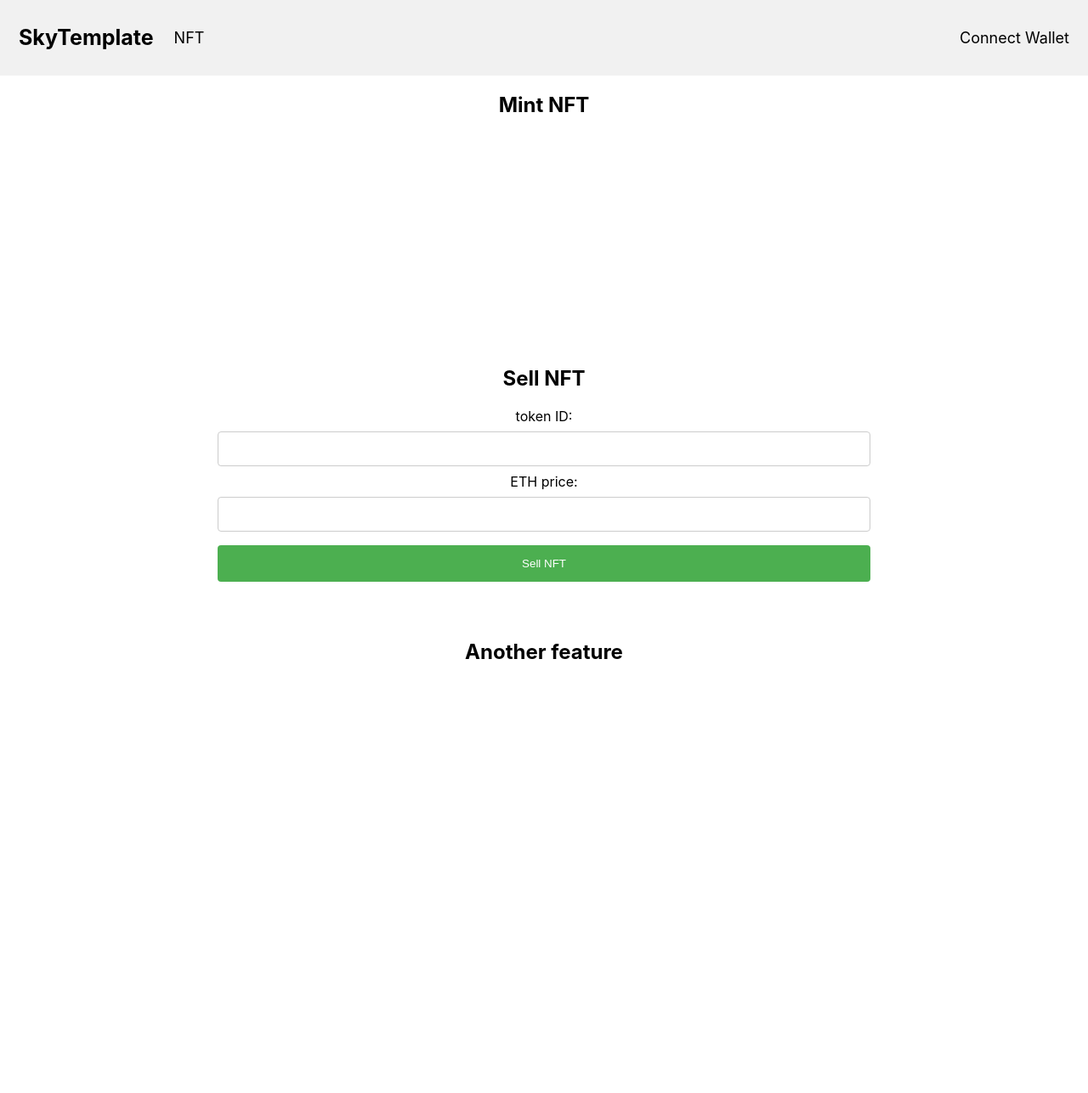
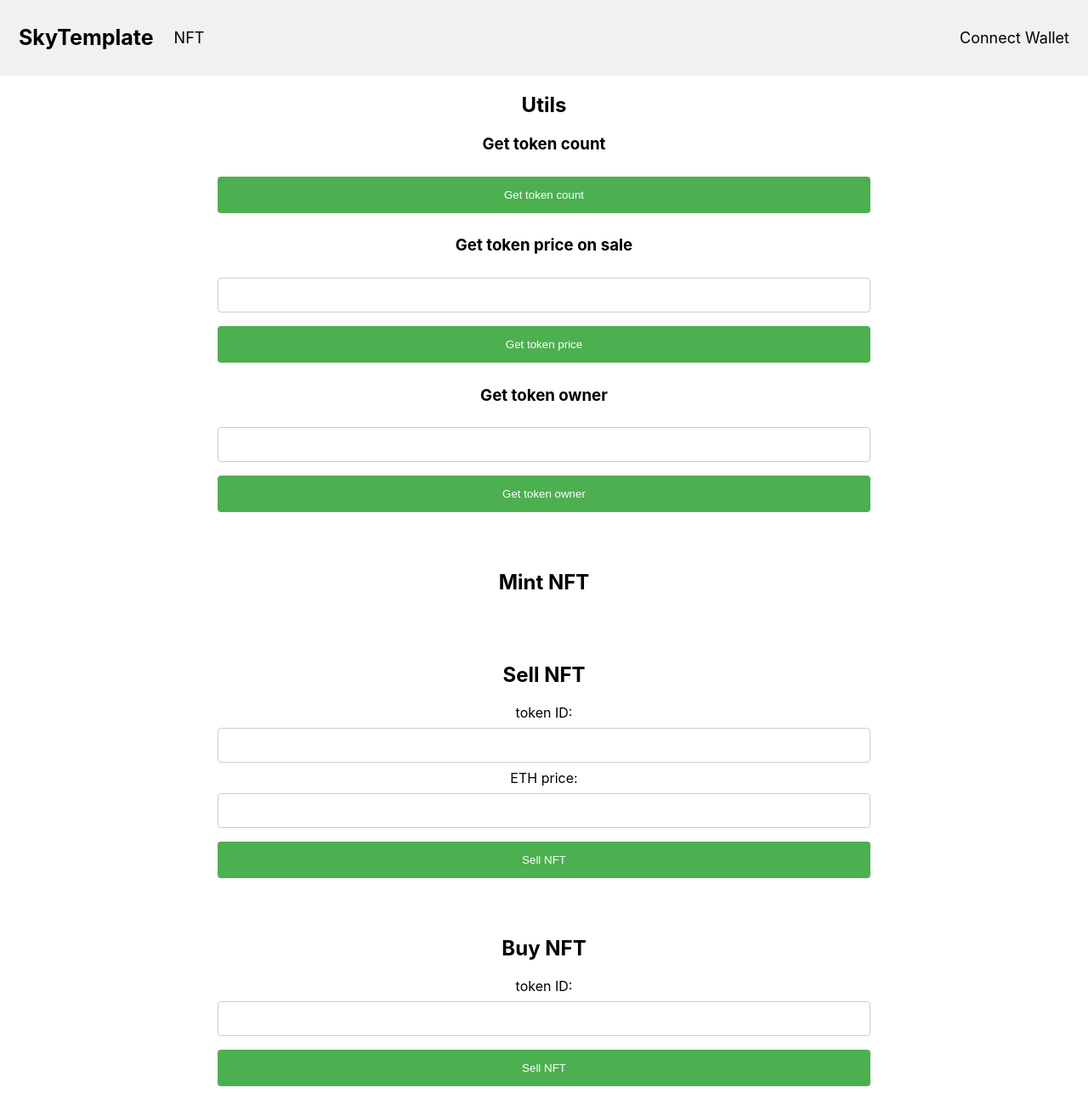
Before and after one commit to skygate/fe-internship2022, a React (Create React App) app in the folder frontend/: page / in a window 1280 px wide. Shown: the whole page at 85% size. Before the commit the page ends 1014 px from the top, so only its background shows below. Built offline with nearby package versions, Linux system fonts and the light colour scheme.

Commit message:
[NMI-10] Added frontend to buy feature and small fixes.

```diff
--- /dev/null
+++ b/frontend/src/components/buyToken/BuyToken.jsx
@@ -0,0 +1,34 @@
+import '../mainContext/mainContext.css';
+import { getContractComponents } from '../../helpers.jsx';
+import { ethers } from 'ethers';
+
+
+const BuyToken = (props) => {
+    const butToken = async () => {
+        if(props.activeAccountProps) {
+            const [address, provider, signer, contract] = getContractComponents();
+
+            const tokenId = document.getElementById('buyTokenId').value;
+            const tokenIdPrice = parseInt((await contract.tokenIdToPriceOnSale(tokenId))._hex);
+            await contract.buyTokenOnSale(tokenId, {value: tokenIdPrice.toString()})
+                .then(() => { console.log(`>>> Token ${tokenId} has been bougth for ${tokenIdPrice/10**18} ETH!`); })
+                .catch((error) => {
+                    console.log(error.data.message);
+                })
+        } else {
+            console.log(">>> Please login to perform this action!");
+        }
+    };
+
+    return (
+        <div className="center">
+            <div>
+                <label>token ID:</label>
+                <input id="buyTokenId" type="text"></input><br />
+                <button onClick={butToken} type="submit">Sell NFT</button>
+            </div>
+        </div>
+    );
+};
+
+export default BuyToken;
--- a/frontend/src/components/chooseProvider/ChooseProvider.jsx
+++ b/frontend/src/components/chooseProvider/ChooseProvider.jsx
@@ -30,8 +30,10 @@ const ChooseProvider = (props) => {
     window.ethereum.on('accountsChanged', connect);
 
     return (
-        <div className="center">
+        <div className="container">
+          <div className="section1">
             <button onClick={connect} type="submit">Browser Extension Wallets(MetaMask, CoinBase)</button>
+          </div>
         </div>
     );
 };
--- a/frontend/src/components/mainContext/MainContext.jsx
+++ b/frontend/src/components/mainContext/MainContext.jsx
@@ -1,20 +1,27 @@
 import './mainContext.css';
+import Utils from '../utils/Utils';
 import StartSale from '../startSale/StartSale';
+import BuyToken from '../buyToken/BuyToken';
 
 const MainContext = (props) => {
 
     return (
         <div className="container">
             <div className="section1">
+                <h2>Utils</h2>
+                <Utils activeAccountProps = {props.activeAccountProps}/>
+            </div>
+            <div className="section2">
                 <h2>Mint NFT</h2>
                 {/* <MintNFT /> */}
             </div>
-            <div className="section2">
+            <div className="section3">
                 <h2>Sell NFT</h2>
                 <StartSale activeAccountProps = {props.activeAccountProps}/>
             </div>
-            <div className="section3">
-                <h2>Another feature</h2>
+            <div className="section4">
+                <h2>Buy NFT</h2>
+                <BuyToken activeAccountProps = {props.activeAccountProps}/>
             </div>
         </div>
     );
--- a/frontend/src/components/mainContext/mainContext.css
+++ b/frontend/src/components/mainContext/mainContext.css
@@ -2,7 +2,6 @@
   display: grid;
   width: 60%;
   grid-template-columns: 1fr 1fr 1fr;
-  grid-template-rows: 1fr 1fr 1fr;
   gap: 40px 0px;
   grid-auto-flow: row;
   margin-top: 40px;
@@ -10,11 +9,9 @@
   grid-template-areas:
     'section1 section1 section1'
     'section2 section2 section2'
-    'section3 section3 section3';
+    'section3 section3 section3'
+    'section4 section4 section4';
 }
-/* div[class*="section"] {
-    border-style: solid;
-    border-color: red;} */
 
 .section1 {
   grid-area: section1;
@@ -24,6 +21,9 @@
 }
 .section3 {
   grid-area: section3;
+}
+.section4 {
+  grid-area: section4;
 }
 
 input[type='text'],
--- a/frontend/src/components/startSale/StartSale.jsx
+++ b/frontend/src/components/startSale/StartSale.jsx
@@ -1,5 +1,6 @@
 import '../mainContext/mainContext.css';
 import { getContractComponents } from '../../helpers.jsx';
+import { ethers } from 'ethers';
 
 
 const StartSale = (props) => {
@@ -7,16 +8,16 @@ const StartSale = (props) => {
         if(props.activeAccountProps) {
             const [address, provider, signer, contract] = getContractComponents();
 
-            const tokenId = document.getElementById('sellTokenId').value
-            const price = document.getElementById('sellTokenPrice').value
+            const tokenId = document.getElementById('sellTokenId').value;
+            const price = ethers.utils.parseEther(document.getElementById('sellTokenPrice').value);
             await contract.startSale(tokenId, price)
-                .then(() => { console.log(">>> Transaction has been put on sale!"); })
+                .then(() => { console.log(`>>> Token ${tokenId} has been put on sale for ${price/10**18} ETH!`); })
                 .catch((error) => {
                     console.log(error.data.message);
                 })
-            } else {
-                console.log(">>> Please login to perform this action!");
-            }
+        } else {
+            console.log(">>> Please login to perform this action!");
+        }
     };
 
     return (
--- /dev/null
+++ b/frontend/src/components/utils/Utils.jsx
@@ -0,0 +1,79 @@
+import '../mainContext/mainContext.css';
+import { getContractComponents } from '../../helpers.jsx';
+import { ethers } from 'ethers';
+
+
+const BuyToken = (props) => {
+    const getTokenCount = async () => {
+        if(props.activeAccountProps) {
+            const [address, provider, signer, contract] = getContractComponents();
+
+            await contract.count()
+                .then((result) => { console.log(`>>> Token count: ${parseInt(result._hex)}`); })
+                .catch((error) => {
+                    console.log(error.data.message);
+                })
+            } else {
+                console.log(">>> Please login to perform this action!");
+            }
+    };
+
+    const getTokenPrice = async () => {
+        if(props.activeAccountProps) {
+            const [address, provider, signer, contract] = getContractComponents();
+
+            const tokenId = document.getElementById('getTokenIdPrice').value;
+            await contract.tokenIdToPriceOnSale(tokenId)
+                .then((result) => {
+                    if(parseInt(result._hex) === 0 ) {
+                        console.log(`>>> Token ${tokenId} is not for sale!`)
+                    } else {
+                    console.log(`>>> Token ${tokenId} costs: ${parseInt(result._hex)}`);
+                    }
+                })
+                .catch((error) => {
+                    console.log(error.data.message);
+                })
+            } else {
+                console.log(">>> Please login to perform this action!");
+            }
+    };
+
+    const getTokenOwner = async () => {
+        if(props.activeAccountProps) {
+            const [address, provider, signer, contract] = getContractComponents();
+
+            const tokenId = document.getElementById('getTokenIdOwner').value;
+            await contract.ownerOf(tokenId)
+                .then((result) => {
+                    console.log(`>>> Owner of token ${tokenId} is: ${result}`);
+                })
+                .catch((error) => {
+                    console.log(error.data.message);
+                })
+            } else {
+                console.log(">>> Please login to perform this action!");
+            }
+    };
+
+    return (
+        <div className="center">
+            <div>
+                <h3>Get token count</h3>
+                <button onClick={getTokenCount} type="submit">Get token count</button>
+            </div>
+            <div>
+                <h3>Get token price on sale</h3>
+                <input id="getTokenIdPrice" type="text"></input><br />
+                <button onClick={getTokenPrice} type="submit">Get token price</button>
+            </div>
+            <div>
+                <h3>Get token owner</h3>
+                <input id="getTokenIdOwner" type="text"></input><br />
+                <button onClick={getTokenOwner} type="submit">Get token owner</button>
+            </div>
+        </div>
+    );
+};
+
+export default BuyToken;
```
